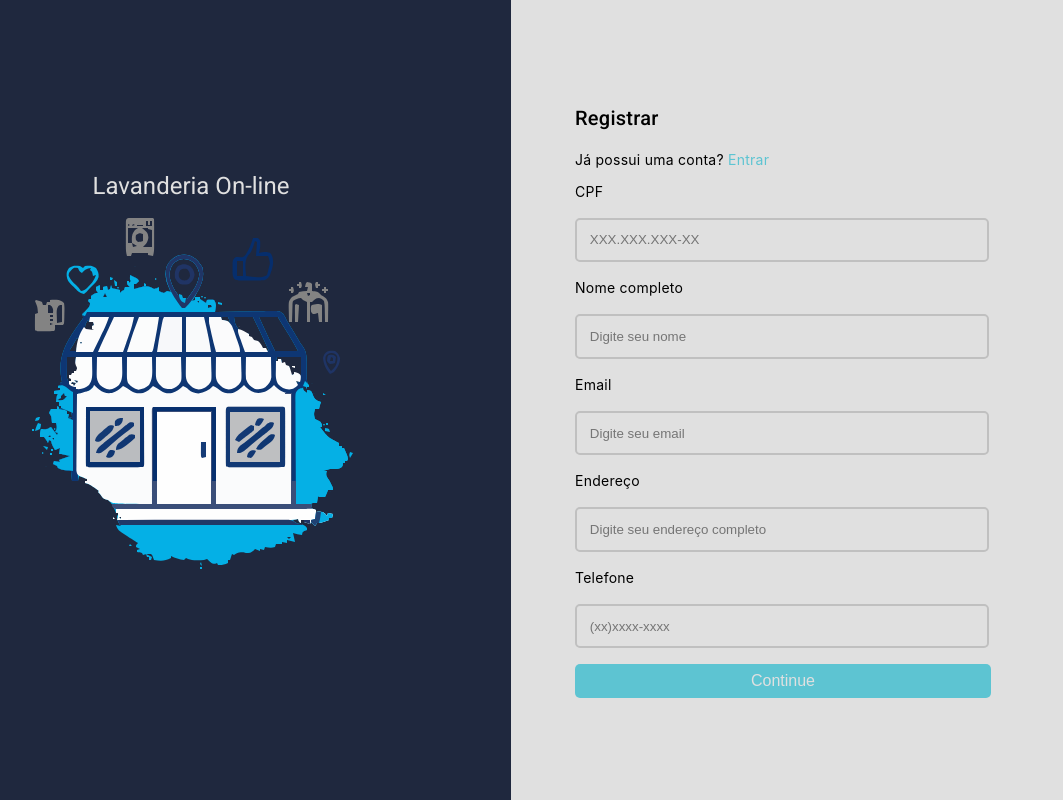
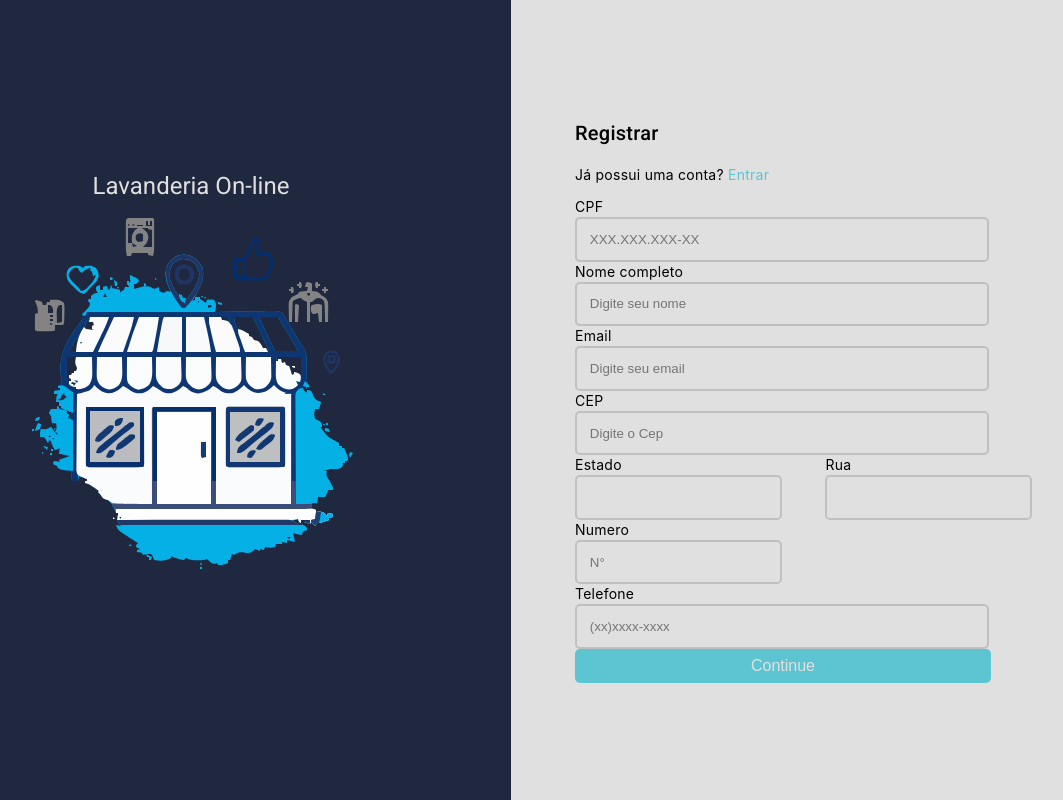
Before and after one commit to JanainaNogueira/Lavanderia-on-line, an Angular app: page /registro in a window 1280 px wide. Shown: the whole page, without its empty margins (129-1192 px from the left). Built offline with nearby package versions, Linux system fonts and the light colour scheme.

Commit message:
feat: Uso da API na verificação do CEP

```diff
--- a/src/app/registro/registro.component.css
+++ b/src/app/registro/registro.component.css
@@ -24,12 +24,21 @@
 .campoForm {
     background-color: var(--branco);
     text-align: left;
-    margin-top: 2vh;
-    margin-bottom: 2vh;
     border-radius: 5px;
     width: 30vw;
     padding: 1vw;
     border: 0.2vw solid var(--cinza);
+}
+.campoFormSmall {
+    background-color: var(--branco);
+    text-align: left;
+    border-radius: 5px;
+    padding: 1vw;
+    border: 0.2vw solid var(--cinza);
+}
+.addressDiv{
+    display: grid;
+    grid-template-columns:1fr 1.3fr;
 }
 
 .botao {
@@ -43,3 +52,8 @@
     color: red;
     font-weight: bold;
 }
+
+input:hover:enabled{
+    border-color: var(--azulEscuro);
+    transition: 0.5s;
+}
--- a/src/app/registro/registro.component.html
+++ b/src/app/registro/registro.component.html
@@ -24,11 +24,25 @@
                 <div *ngIf="email.errors?.['required']" class="erro">Por favor preencha o e-mail</div>
                 <div *ngIf="email.errors?.['email']" class="erro">Por favor preencha um e-mail válido</div>
             </small>
-            <label for="endereco">Endereço</label><br><input type="text" id="endereco" name="endereco" required class="campoForm" placeholder="Digite seu endereço completo" formControlName="endereco"> <br>
+            <label for="endereco">CEP</label><br><input type="number" id="endereco" name="endereco" required class="campoForm" placeholder="Digite o Cep" formControlName="endereco" (mouseleave)="validateCEP()"> <br>
             <small *ngIf="endereco.invalid && (endereco.dirty || endereco.touched)">
-                <div *ngIf="endereco.errors?.['required']" class="erro">Por favor preencha o endereco</div>
-                <div *ngIf="endereco.errors?.['pattern']" class="erro">Por favor preencha endereço e número</div>
-                <div *ngIf="endereco.errors?.['minlength']" class="erro">Por favor preencha um endereco completo</div>
+                <div *ngIf="endereco.errors?.['required']" class="erro">Por favor preencha o CEP</div>
+                <div *ngIf="endereco.errors?.['pattern'] || endereco.errors?.['minlength']" class="erro">Por favor preencha CEP Valido</div>
+            </small>
+            <div class="addressDiv">
+                <div class="addressForm">
+                    <label for="estado">Estado</label><br><input type="text" [disabled]="true" id="estado" name="estado" class="campoFormSmall" [value]="estado"> <br>
+                </div>
+                <div class="addressForm">
+                    <label for="rua">Rua</label><br><input type="text" [disabled]="true" id="rua" name="rua" class="campoFormSmall" [value]="rua"><br>
+                </div>
+            </div>
+            <div class="addressForm">
+                <label for="numero">Numero</label><br><input type="number" id="numero" name="numero" required class="campoFormSmall" placeholder="N°" formControlName="numero"> <br>
+            </div>
+            <small *ngIf="numero.invalid && (numero.dirty || numero.touched)">
+                <div *ngIf="numero.errors?.['required']" class="erro">Por favor preencha o Numero</div>
+                <div *ngIf="numero.errors?.['pattern']" class="erro">Por favor preencha CEP Valido</div>
             </small>
             <label for="Telefone">Telefone</label><br><input type="text" id="telefone" name="telefone" required class="campoForm" placeholder="(xx)xxxx-xxxx" formControlName="telefone"> <br>
             <small *ngIf="telefone.invalid && (telefone.dirty || telefone.touched)">
--- a/src/app/registro/registro.component.ts
+++ b/src/app/registro/registro.component.ts
@@ -13,15 +13,16 @@ import { CommonModule } from '@angular/common';
   styleUrl: './registro.component.css'
 })
 export class RegistroComponent {
-
   FormularioRegistro=this.fb.group({
     cpf: ['', [Validators.required, Validators.pattern(/^\d*$/), Validators.minLength(11),Validators.maxLength(11)]],
     nome: ['', [Validators.required, Validators.pattern(/^[a-zA-Z]+(?:\s[a-zA-Z]+)+$/)]],
     email: ['', [Validators.required, Validators.email]],
-    endereco: ['', [Validators.required, Validators.pattern(/^(?=.*[0-9])[a-zA-Z0-9\s,'-]*$/), Validators.minLength(7)]],
+    endereco: ['', [Validators.required, Validators.pattern(/^\d*$/), Validators.minLength(8)]],
+    numero:['', Validators.required, Validators.pattern(/^\d*$/)],
     telefone: ['', [Validators.required, Validators.pattern(/^\d*$/), Validators.minLength(11), Validators.maxLength(11)]],
  })
-
+  estado: string = ""
+  rua: string = ""
   constructor(private fb: FormBuilder){}
 
   get cpf () {
@@ -39,9 +40,16 @@ export class RegistroComponent {
   get endereco () {
     return this.FormularioRegistro.controls['endereco'];
   }
+  get numero () {
+    return this.FormularioRegistro.controls['numero'];
+  }
 
   get telefone () {
     return this.FormularioRegistro.controls['telefone'];
   }
 
+  async validateCEP(){
+    let response = await fetch(`https://viacep.com.br/ws/${this.endereco.value}/json`)
+    response.json().then((r) => {this.estado = r.uf; this.rua = r.logradouro} ).catch((e) => {this.estado = "" ;this.rua = ""})
+  }
 }
```
